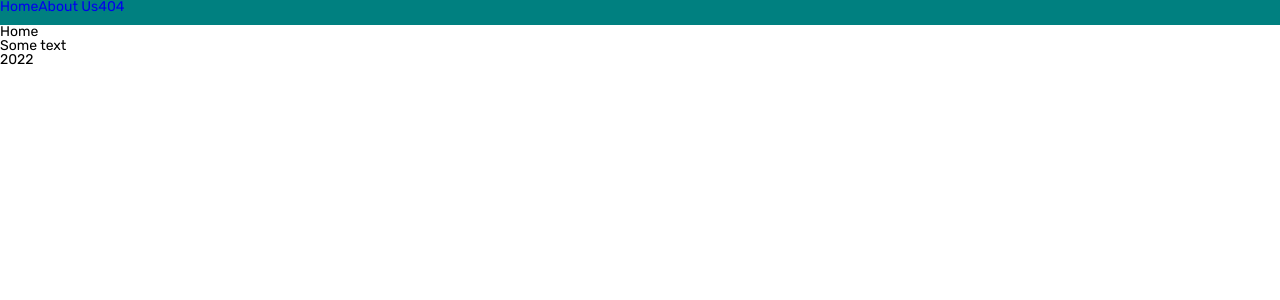
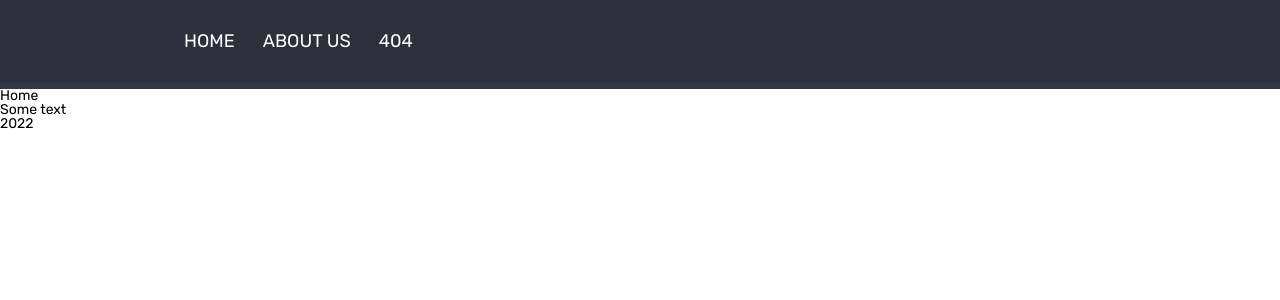
Before and after one commit to skif-cezar/React, a React (Create React App) app in the folder react-components/: page / in a window 1280 px wide. Shown: the top 300 px of the page. Built offline with nearby package versions, Linux system fonts and the light colour scheme.

Commit message:
feat: add navigation

```diff
--- a/react-components/src/components/header/Header.css
+++ b/react-components/src/components/header/Header.css
@@ -1,6 +1,19 @@
 .header {
-	background: teal;
-	width: 100%;
-	height: 25px;
+  position: relative;
+  width: 100%;
+  height: 89px;
+  text-transform: uppercase;
+  background-color: #2d303a;
+  border-bottom: 6px solid #323746;
+}
 
+.header__container {
+	display: flex;
+	justify-content: space-between;
+	height: 100%;
+	margin: 0 auto;
+	padding: 0 40px;
+	max-width: 1020px;
+	align-items: center;
+	box-sizing: border-box;
 }
--- a/react-components/src/components/header/Header.tsx
+++ b/react-components/src/components/header/Header.tsx
@@ -1,14 +1,14 @@
+import { Menu } from 'components/menu/Menu';
 import React from 'react';
-import { Link } from 'react-router-dom';
 import './Header.css';
 
 const Header = () => {
   return (
     <>
       <header className="header">
-        <Link to="/">Home</Link>
-        <Link to="/about">About Us</Link>
-        <Link to="/404">404</Link>
+        <div className="header__container">
+          <Menu />
+        </div>
       </header>
     </>
   );
--- /dev/null
+++ b/react-components/src/components/menu/Menu.css
@@ -0,0 +1,10 @@
+.header__navigation > a {
+  padding: 0 1rem;
+  font-size: 1.3rem;
+  color: #ffffff;
+  cursor: pointer;
+}
+
+.header__navigation > a:hover {
+  color: #f06c64;
+}
--- /dev/null
+++ b/react-components/src/components/menu/Menu.tsx
@@ -0,0 +1,17 @@
+import React from 'react';
+import { Link } from 'react-router-dom';
+import './Menu.css';
+
+const Menu = () => {
+  return (
+    <>
+      <nav className="header__navigation">
+        <Link to="/">Home</Link>
+        <Link to="/about">About Us</Link>
+        <Link to="/404">404</Link>
+      </nav>
+    </>
+  );
+};
+
+export { Menu };
```
